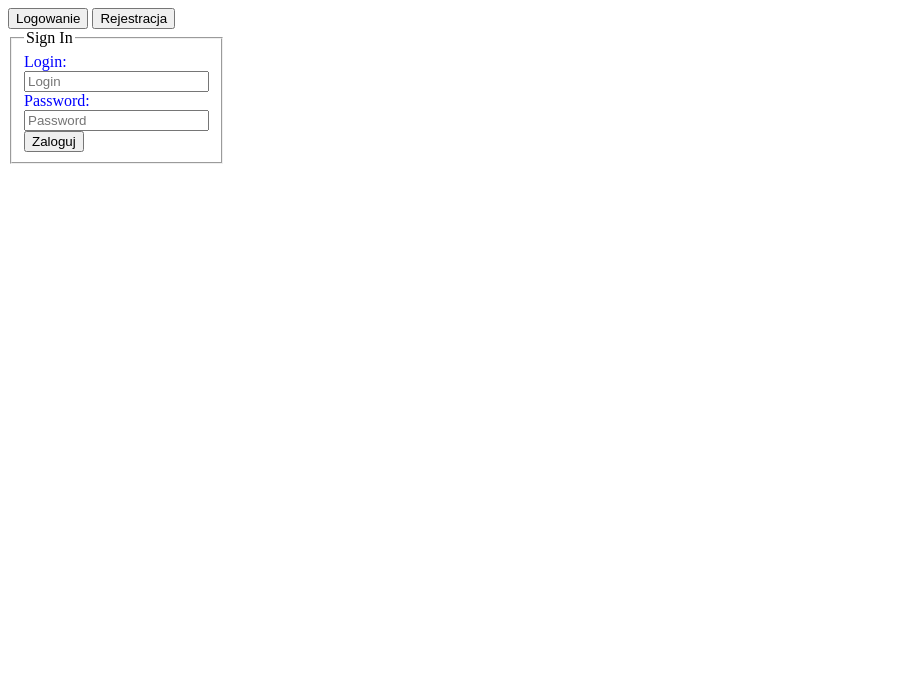
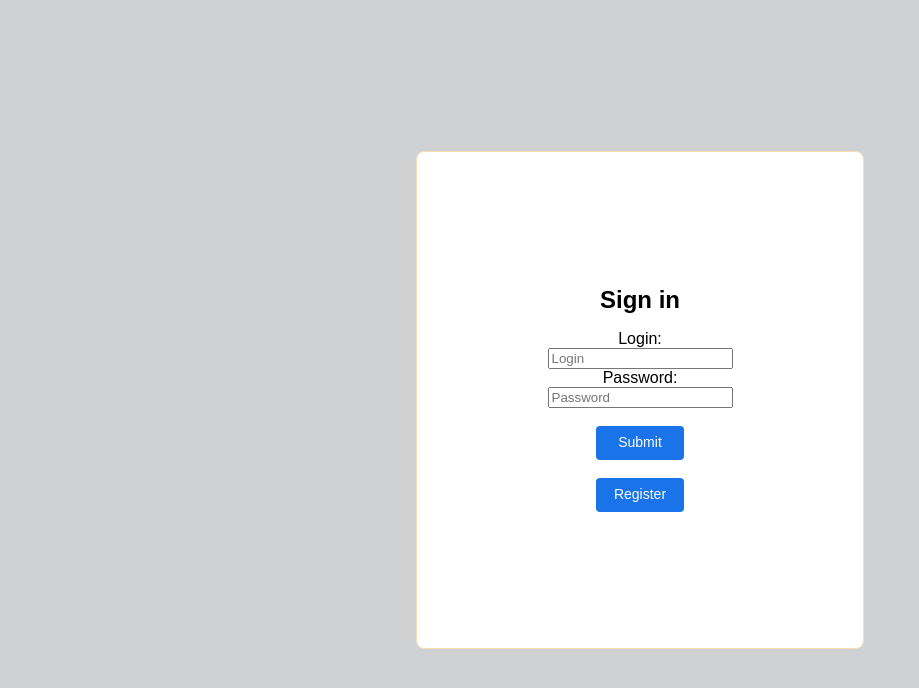
Before and after one commit to dudekx2137/phpChat, a PHP site: page / in a window 1280 px wide. Shown: the top 688 px of the page, without its empty margins (0-919 px from the left). Run offline with PHP 8.4, Linux system fonts and the light colour scheme.

Commit message:
update #1

```diff
--- a/index.php
+++ b/index.php
@@ -4,66 +4,118 @@
     <meta charset="UTF-8">
     <meta http-equiv="X-UA-Compatible" content="IE=edge">
     <meta name="viewport" content="width=device-width, initial-scale=1.0">
-    <title>hehe czat-logowanie</title>
+    <title>SimpleChat</title>
     <style>
+        body{
+           background-color: #D0D1D2;
+            font-family: 'Google Sans','Noto Sans Myanmar UI',arial,sans-serif;
+        }
+        .maind{
+            background-color: white;
+            position: absolute;
+            top: 50%;
+            left:50%;
+            transform: translate(-50%,-50%);
+            width: 350px;
+            min-height: 400px;
+            padding:3rem;
+            border-radius:0.5rem;
+            border:1px solid wheat;
+            text-align: center;
+        }
+        .maind .fields{
 
-        .test{
-            color: blue;
+            display: inline-block;
+            height: 90px;
+            position: relative;
         }
-        fieldset{
-            width: 10%;
+        h1{
+
+            padding-top: 70px;
+            font-size: 24px;
+            font-weight: 400px;
         }
+        input{
+            outline: none;
+        }
+        .loginButton{
+            cursor: pointer;
+            border:1px solid transparent;
+            padding: 6px 12px;
+            font-size: 14px;
+            line-height: 1.42;
+            color:white;
+            border-radius: 4px;
+            background-color: #1a73e8;
+            outline: none;
+            min-width: 88px;
+
+}
     </style>
 </head>
 <body>
-    <button id="loginButton">Logowanie</button>
-    <button id="registerButton">Rejestracja</button>
-    <form id = "login_form" action="login.php" method="post" style="display: block;">
-        <fieldset>
-            <legend>Sign In</legend>
-            <label class="test">Login:
-                <input type="text" placeholder="Login" name = "username">
-            </label>
-            <label class="test">Password:
-                <input type="password" placeholder="Password" name = "password">
-            </label>
-            <button type="submit">Zaloguj</button>
+    <div class="maind">
+        <h1 class="signregi">Sign in</h1>
+        <div class="inputs">
+            <div class="fields">
+                <div class="fieldset">
+                    <!--Login formula-->
+                    <form id = "login_form" action="login.php" method="post" style="display: block;">
+                            <label class="test">Login:<br>
+                                <input type="text" placeholder="Login" name = "username"><br>
+                            </label>
+                            <label class="test">Password:<br>
+                                <input type="password" placeholder="Password" name = "password"><br>
+                            </label><br>
+                            <button type="submit" class="loginButton">Submit</button><br><br>
+                    </form>
+                    <!--register formula-->
+                    <form id = "register_form" action="register.php" method="post" style="display: none;">
+                            <label class="test">Login:<br>
+                                <input type="text" placeholder="Login" name = "username"><br>
+                            </label>
+                            <label class="test">Username:<br>
+                                <input type="text" placeholder="Username" name = "username2"><br>
+                            </label>
+                            <label class="test">Password:<br>
+                                <input type="password" placeholder="Password" name = "password"><br>
+                            </label>
+                            <label class="test">Repeat password:<br>
+                                <input type="password" placeholder="Repeat Password" name = "password2"><br>
+                            </label>
+                            <label class="test">Email:<br>
+                                <input type="email" placeholder="Email" name = "email"><br><br>
+                            </label>
+                            <button type="submit" class="loginButton">Submit</button><br><br>
+                    </form>
+                </div>
+            </div>
+        </div>
+        <button id="loginButton" class="loginButton" style="display: none;">Sign In</button>
+        <button id="registerButton" class="loginButton">Register</button>
 
-        </fieldset>
-    </form>
-    <form id = "register_form" action="register.php" method="post" style="display: none;">
-        <fieldset>
-            <legend>Register</legend>
-            <label class="test">Login:
-                <input type="text" placeholder="Login" name = "username">
-            </label>
-            <label class="test">Username:
-                <input type="text" placeholder="Username" name = "username2">
-            </label>
-            <label class="test">Password:
-                <input type="password" placeholder="Password" name = "password">
-            </label>
-            <label class="test">Password:
-                <input type="password" placeholder="Repeat Password" name = "password2">
-            </label>
-            <label class="test">Email:
-                <input type="email" placeholder="Email" name = "email">
-            </label>
-            <button type="submit">Zarejestruj</button>
-        </fieldset>
-    </form>
+    </div>
+
+
     <script>
         document.getElementById("loginButton").addEventListener("click", function() {
             document.getElementById("login_form").style.display = "block";
             document.getElementById("register_form").style.display = "none";
+            document.querySelector(".signregi").innerHTML = "Sign in";
+            document.getElementById("loginButton").style.display = "none";
+            document.getElementById("registerButton").style.display = "inline";
           });
 
-          document.getElementById("registerButton").addEventListener("click", function() {
+        document.getElementById("registerButton").addEventListener("click", function() {
             document.getElementById("register_form").style.display = "block";
             document.getElementById("login_form").style.display = "none";
+            document.querySelector(".signregi").innerHTML = "Registration";
+            document.getElementById("loginButton").style.display = "inline";
+            document.getElementById("registerButton").style.display = "none";
           });
     </script>
     <?php
+         error_reporting(E_ERROR | E_PARSE);
         session_start();
         if(isset($_SESSION['username']) && isset($_SESSION['password'])){
             header('Location: main.php');
--- a/login.php
+++ b/login.php
@@ -2,7 +2,7 @@
 
     require_once'connect.php';
 
-
+    error_reporting(~E_WARNING);
     $conn = @mysqli_connect($host, $db_user, $db_password, $db_name);
     if (mysqli_connect_errno()!=0)
     {
```
Also changed, not shown: main.php (+33 -16 lines).
